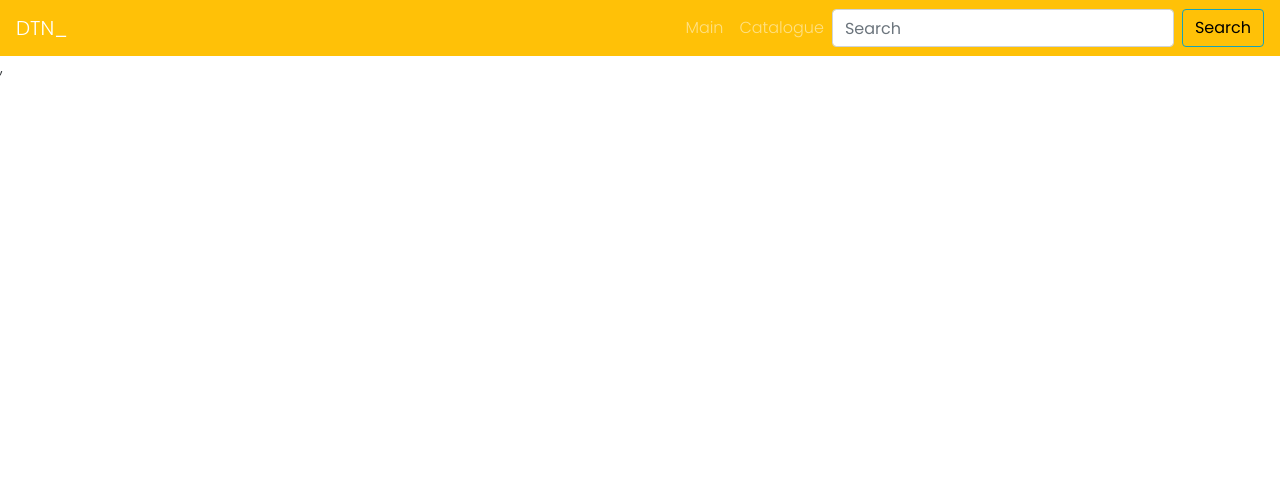
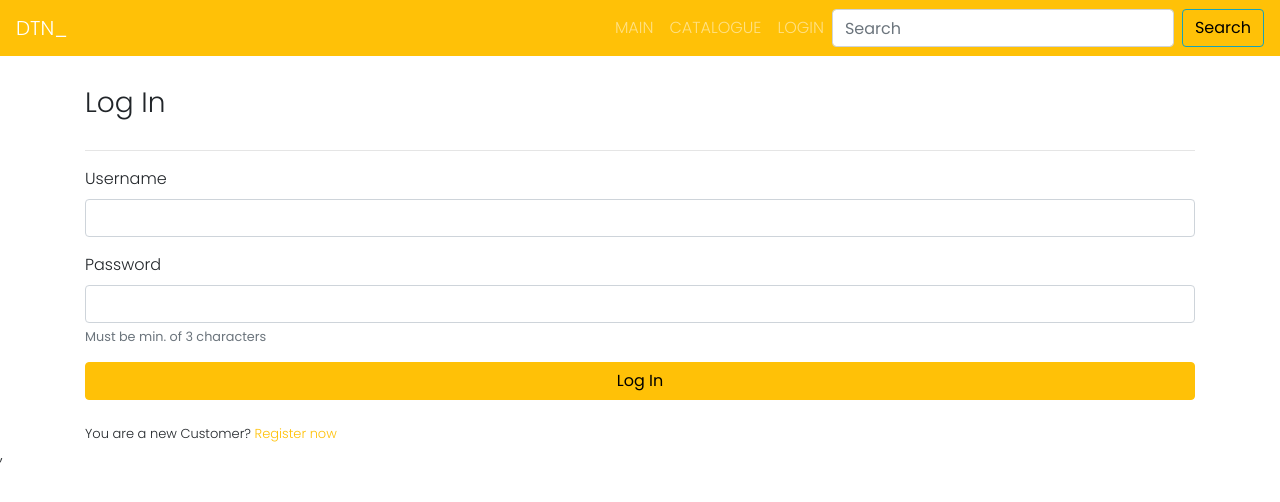
Before and after one commit to RodrigoPerezGarces/DropTheNeedle, a React (Create React App) app in the folder client/: page /login in a window 1280 px wide. Shown: the top 502 px of the page. Built offline with nearby package versions, Linux system fonts and the light colour scheme.

Commit message:
login/signup worki with modal, still need to fix some things

```diff
--- a/client/src/components/App.css
+++ b/client/src/components/App.css
@@ -33,3 +33,11 @@ a, a:hover {
   color: inherit;
   text-decoration: none
 }
+
+.register {
+  font-size: 13px;
+}
+
+.register-link {
+  color: #ffc107
+}
--- a/client/src/components/App.js
+++ b/client/src/components/App.js
@@ -5,7 +5,9 @@ import { Switch, Route } from 'react-router-dom'
 import Navigation from './ui/navbar'
 import VinylList from './vinyls/vinyl-pages'
 import VinylDetail from './vinyls/vinyl-detail'
-// import VinylForm from './vinyls/vinyl-form'
+import SignupForm from './auth/Signup-form'
+import LoginForm from './auth/Login-form'
+
 
 function App() {
   return (
@@ -16,8 +18,10 @@ function App() {
 
     <Switch>
       <Route exact path='/vinyls' render={() => <VinylList />} />
-      {/* <Route path='/vinyls/newVinyl' render={() => <VinylForm />} /> */}
       <Route path='/vinyls/:vinyl_id' render={props => <VinylDetail {...props} />} />
+      <Route path='/signup' render={props => <SignupForm {...props} />} />
+      <Route path='/login' render={props => <LoginForm {...props} />} />
+
     </Switch>
 
     </>
--- /dev/null
+++ b/client/src/components/auth/Login-form/index.js
@@ -0,0 +1,85 @@
+import React, { Component } from 'react'
+import AuthService from '../../../service/AuthService'
+import Form from 'react-bootstrap/Form'
+import Button from 'react-bootstrap/Button'
+import Container from 'react-bootstrap/Container'
+import Row from 'react-bootstrap/Row'
+import Col from 'react-bootstrap/Col'
+import SigUpForm from '../Signup-form'
+import SignupForm from '../Signup-form'
+import { Link } from 'react-router-dom'
+
+
+
+class LoginForm extends Component {
+    constructor(props) {
+        super(props)
+        this.state = {
+            username: '',
+            password: '',
+            showModal: false
+        }
+
+        this.authService = new AuthService()
+
+        console.log(this.props)
+    }
+
+    handleInputChange = e => {
+        const { name, value } = e.target
+        this.setState({ [name]: value })
+    }
+
+    handleFormSubmit = e => {
+        e.preventDefault()
+        this.authService
+            .login(this.state)
+            .then(theLoggedInUser => this.props.history.push('/vinyls'))
+            .catch(err => console.log(err.response.data.message))
+    }
+
+    handleModal = status => this.setState({ showModal: status })
+
+
+    render() {
+        return (
+            <>
+
+                <Container as='main'>
+                    <Row>
+                        <Col>
+                            <h3> Log In </h3>
+                            <hr></hr>
+                            <Form onSubmit={this.handleFormSubmit}>
+
+                                <Form.Group >
+                                    <Form.Label>Username</Form.Label>
+                                    <Form.Control onChange={this.handleInputChange} value={this.state.username} name='username' type='text' />
+                                </Form.Group>
+
+                                <Form.Group >
+                                    <Form.Label>Password</Form.Label>
+                                    <Form.Control onChange={this.handleInputChange} value={this.state.password} name='password' type='password' />
+                                    <Form.Text className='text-muted'> Must be min. of 3 characters </Form.Text>
+                                </Form.Group>
+
+                                <Button variant='warning btn-block' type='submit' >Log In</Button>
+                                <br></br>
+
+                                <div class='register'>You are a new Customer? <Link to='/signup' onClick={() => this.handleModal(false)} className='register-link'>Register now</Link>
+
+                                </div>
+
+                            </Form>
+                        </Col>
+
+
+                    </Row>
+
+                </Container>
+            </>
+        )
+    }
+}
+
+export default LoginForm
--- /dev/null
+++ b/client/src/components/auth/Signup-form/index.js
@@ -0,0 +1,77 @@
+import React, { Component } from 'react'
+import AuthService from '../../../service/AuthService'
+import Form from 'react-bootstrap/Form'
+import Button from 'react-bootstrap/Button'
+import Container from 'react-bootstrap/Container'
+import Row from 'react-bootstrap/Row'
+import Col from 'react-bootstrap/Col'
+
+
+
+class SignupForm extends Component {
+    constructor(props) {
+        super(props)
+        this.state = {
+            username: '',
+            password: '',
+            email: ''
+        }
+
+        this.authService = new AuthService()
+
+        console.log(this.props)
+    }
+
+    handleInputChange = e => {
+        const { name, value } = e.target
+        this.setState({ [name]: value })
+    }
+
+    handleFormSubmit = e => {
+        e.preventDefault()
+        this.authService
+            .signup(this.state)
+            .then(theLoggedInUser => this.props.history.push('/vinyls'))
+            .catch(err => console.log(err.response.data.message))
+    }
+
+    render() {
+        return (
+            <>
+
+            <Container as='main'>
+                <Row>
+                        <Col md={{ span: 6, offset: 3 }}>
+                        <h3> Sign Up </h3>
+                        <hr></hr>
+                            <Form onSubmit={this.handleFormSubmit}>
+
+                            <Form.Group >
+                                <Form.Label>Username</Form.Label>
+                                <Form.Control onChange={this.handleInputChange} value={this.state.username} name='username' type='text' />
+                            </Form.Group>
+
+                            <Form.Group >
+                                <Form.Label>Password</Form.Label>
+                                <Form.Control onChange={this.handleInputChange} value={this.state.password} name='password' type='password' />
+                                    <Form.Text className='text-muted'> Must be min. of 3 characters </Form.Text>
+                            </Form.Group>
+
+                            <Form.Group >
+                                <Form.Label>E-Mail</Form.Label>
+                                <Form.Control onChange={this.handleInputChange} value={this.state.email} name='email' type='email' />
+                            </Form.Group>
+
+                            <Button variant='warning' type='submit'>Sign Up</Button>
+
+                            </Form>
+                    </Col>
+                </Row>
+
+                </Container>
+            </>
+        )
+    }
+}
+
+export default SignupForm
--- a/client/src/components/ui/navbar/index.js
+++ b/client/src/components/ui/navbar/index.js
@@ -1,32 +1,74 @@
-import React from 'react'
+import React, { Component } from 'react'
 import Navbar from 'react-bootstrap/Navbar'
 import Nav from 'react-bootstrap/Nav'
 import Form from 'react-bootstrap/Form'
 import Button from 'react-bootstrap/Button'
 import FormControl from 'react-bootstrap/FormControl'
+import { Link } from 'react-router-dom'
 import { NavLink } from 'react-router-dom'
-const navigation = () => {
+import AuthService from '../../../service/AuthService'
+import Modal from 'react-bootstrap/Modal'
+import LoginForm from '../../auth/Login-form'
+
+
+class Navigation extends Component {
+    constructor() {
+        super()
+        this.state = {
+            showModal: false
+        }
+
+        this.authService = new AuthService
+    }
+
+    handleModal = status => this.setState({ showModal: status })
+
+    handleUserSubmit = () => {
+        this.handleModal(false)
+    }
+
+         render() {
 
              return (
+                <>
                 <Navbar bg="warning" variant="dark" sticky='top'>
                     <Navbar.Brand>
                         <NavLink to="/">DTN_</NavLink>
                     </Navbar.Brand>
                     <Nav className="ml-auto">
+
                         <Nav.Link as='div'>
-                    <NavLink to="/" exact activeStyle={{ color: 'white' }}>Main</NavLink>
+                            <NavLink to="/" exact activeStyle={{ color: 'white' }}>MAIN</NavLink>
                         </Nav.Link>
+
                         <Nav.Link as='div'>
-                    <NavLink to="/vinyls" activeStyle={{ color: 'white' }}>Catalogue</NavLink>
+                            <NavLink to="/vinyls" activeStyle={{ color: 'white' }}>CATALOGUE</NavLink>
                         </Nav.Link>
+                        {/* <Button onClick={() => this.handleModal(true)} variant='warning' size="sm" className='btn-add'>Add Vinyl</Button> */}
+
+                        <Nav.Link as='div'>
+                            <Link onClick={() => this.handleModal(true)} activeStyle={{ color: 'white' }}>LOGIN</Link>
+                        </Nav.Link>
+
                     </Nav>
+
                     <Form inline>
                         <FormControl type="text" placeholder="Search" className="mr-sm-2" />
                         <Button variant="outline-info">Search</Button>
                     </Form>
+
                      </Navbar>
+
+                     <Modal size='md' show={this.state.showModal} onHide={() => this.handleModal(false)}>
+
+                         <Modal.Body className='btn-modal-add'>
+                             <LoginForm handleUserSubmit={this.handleUserSubmit} />
+                         </Modal.Body>
+
+                     </Modal>
+                </>
             )
-
+        }
 }
 
-export default navigation
+export default Navigation
--- a/client/src/components/vinyls/vinyl-form/index.js
+++ b/client/src/components/vinyls/vinyl-form/index.js
@@ -53,7 +53,8 @@ class VinylForm extends Component {
 
     render() {     // FORM CONTROL el segundo en FORMS/REACT-BOOTSTRAP
         return (
-
+            <>
+            <h3> ADD RELEASE </h3>
             <Form onSubmit={this.handleFormSubmit}>
 
                 <Form.Group >
@@ -124,7 +125,8 @@ class VinylForm extends Component {
 
                 <Button variant='warning' type='submit'>ADD</Button>
 
-            </Form>
+                </Form>
+                </>
         )
     }
 }
--- /dev/null
+++ b/client/src/service/AuthService.js
@@ -0,0 +1,15 @@
+import axios from 'axios'
+
+export default class AuthService {
+
+    constructor() {
+        this.service = axios.create({
+            baseURL: 'http://localhost:5000/api'
+        })
+    }
+
+    login = credentials => this.service.post('/login', credentials)
+    signup = credentials => this.service.post('signup', credentials)
+    logout = () => this.service.post('/logout')
+    isLoggedIn = () => this.service.get('/loggedin')
+}
```
Also changed, not shown: 1 other file (tests, documents, lock files or other folders). Lines whose indentation alone changed are shown as unchanged.
